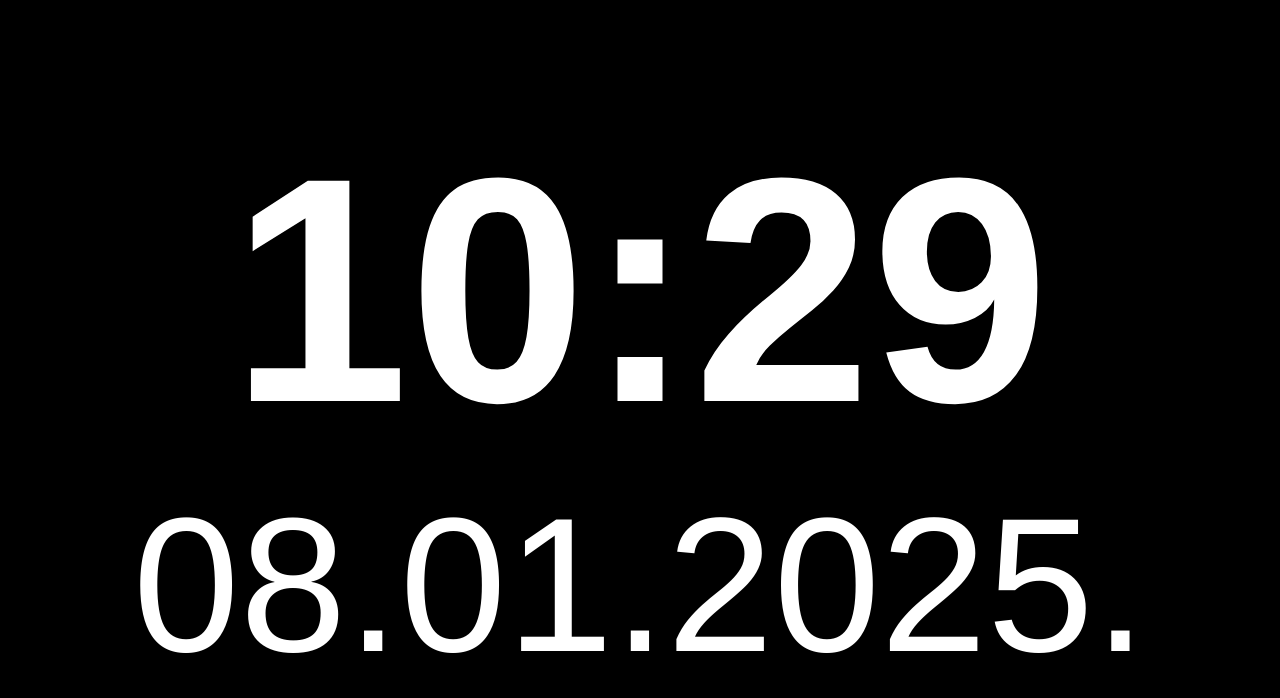
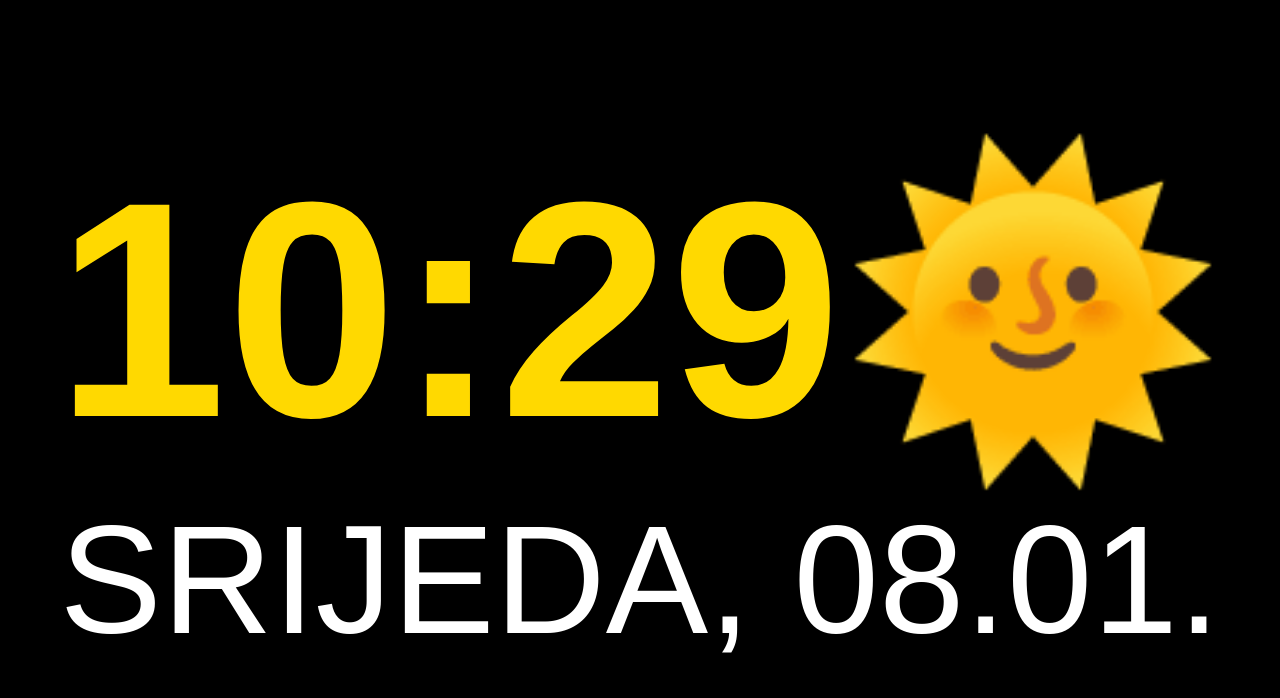
Before and after one commit to rLoka/elderly, a plain HTML site: page index.html in a window 1280 px wide. Drawn offline with Linux system fonts and the light colour scheme.

Commit message:
Update index.html

```diff
--- a/index.html
+++ b/index.html
@@ -19,11 +19,12 @@
             text-align: center;
         }
         .time {
-            font-size: 25vw;  /* Increased font size */
+            font-size: 24vw;  /* Increased font size */
             font-weight: bold;  /* Make the time text bold */
+            color: rgb(255, 217, 0);
         }
         .date {
-            font-size: 15vw;  /* Slightly smaller font size for the date */
+            font-size: 12vw;  /* Slightly smaller font size for the date */
         }
     </style>
 </head>
@@ -36,15 +37,24 @@
             const now = new Date();
             const hours = now.getHours().toString().padStart(2, '0');
             const minutes = now.getMinutes().toString().padStart(2, '0');
-            const timeString = `${hours}:${minutes}`;
+            const isDayTime = now.getHours() >= 7 && now.getHours() <= 21;
+            const emoji = isDayTime ? '🌞' : '🌘';
+            const timeString = `${hours}:${minutes}${emoji}`;
 
             const day = now.getDate().toString().padStart(2, '0');
             const month = (now.getMonth() + 1).toString().padStart(2, '0');  // Month is 0-indexed, so add 1
-            const year = now.getFullYear();
-            const dateString = `${day}.${month}.${year}.`;
+            const daysOfWeek = ["NEDJELJA", "PONEDJELJAK", "UTORAK", "SRIJEDA", "ČETVRTAK", "PETAK", "SUBOTA"];
+            const dayOfWeek = daysOfWeek[now.getDay()];
+            const dateString = `${dayOfWeek}, ${day}.${month}.`;
 
             document.getElementById("time").textContent = timeString;
             document.getElementById("date").textContent = dateString;
+
+            if (!isDayTime) {
+                document.getElementById("time").style.color = 'lightblue';
+            } else {
+                document.getElementById("time").style.color = 'rgb(255, 217, 0)';
+            }
         }
 
         setInterval(updateTimeAndDate, 1000);
```
